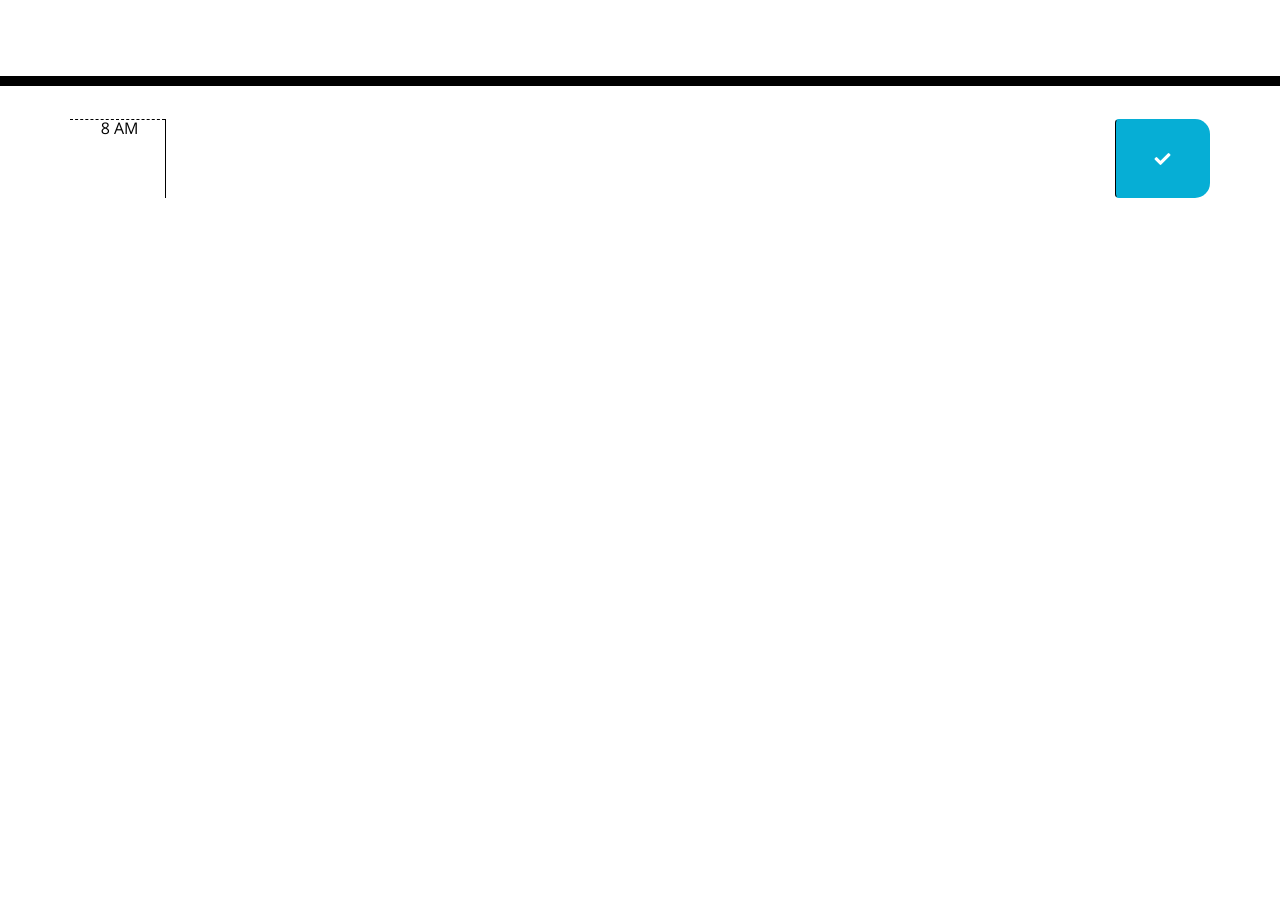
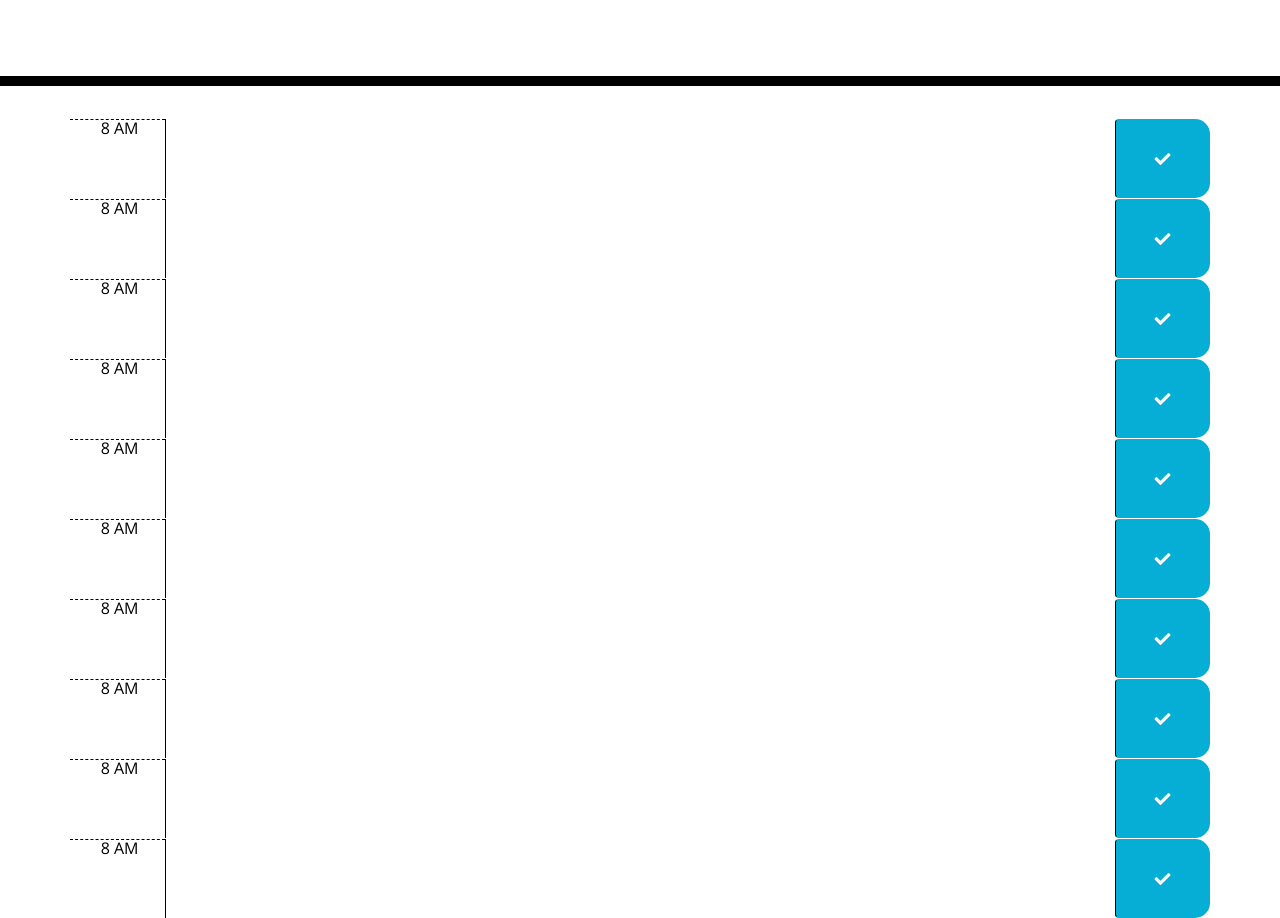
Before and after one commit to GreysonMainor/week-5-JQuery-Schedule, a plain HTML site: page index.html in a window 1280 px wide. Shown: the part 182-1100 px from the top of the page. Before the commit the page ends 800 px from the top, so only its background shows below. Drawn offline with nearby package versions, Linux system fonts and the light colour scheme.

Commit message:
just copied and pasted all of my div blocks to create enough for a standard work day.

```diff
--- a/index.html
+++ b/index.html
@@ -1,23 +1,14 @@
 <!DOCTYPE html>
 <html lang="en">
+
 <head>
   <meta charset="UTF-8" />
   <meta name="viewport" content="width=device-width, initial-scale=1.0" />
   <meta http-equiv="X-UA-Compatible" content="ie=edge" />
-    <link
-      rel="stylesheet"
-      href="https://stackpath.bootstrapcdn.com/bootstrap/4.3.1/css/bootstrap.min.css"
-    />
-    <link
-      rel="stylesheet"
-      href="https://use.fontawesome.com/releases/v5.8.1/css/all.css"
-      integrity="sha384-50oBUHEmvpQ+1lW4y57PTFmhCaXp0ML5d60M1M7uH2+nqUivzIebhndOJK28anvf"
-      crossorigin="anonymous"
-    />
-    <link
-      href="https://fonts.googleapis.com/css?family=Open+Sans&display=swap"
-      rel="stylesheet"
-    />
+  <link rel="stylesheet" href="https://stackpath.bootstrapcdn.com/bootstrap/4.3.1/css/bootstrap.min.css" />
+  <link rel="stylesheet" href="https://use.fontawesome.com/releases/v5.8.1/css/all.css"
+    integrity="sha384-50oBUHEmvpQ+1lW4y57PTFmhCaXp0ML5d60M1M7uH2+nqUivzIebhndOJK28anvf" crossorigin="anonymous" />
+  <link href="https://fonts.googleapis.com/css?family=Open+Sans&display=swap" rel="stylesheet" />
   <link rel="stylesheet" href="./assets/style.css" />
   <title>Work Day Scheduler</title>
 </head>
@@ -30,7 +21,61 @@
   </header>
   <div class="container">
     <!-- Timeblocks go here -->
-      <div class = "row time-block">
+    <div class="row time-block">
+      <div class="col-sm-1 hour"> 8 AM</div>
+      <textarea class="col-sm-10 description"></textarea>
+      <button class="btn saveBtn col-sm-1"><i class="fas fa-check"></i></button>
+    </div>
+
+    <div class="row time-block">
+      <div class="col-sm-1 hour"> 8 AM</div>
+      <textarea class="col-sm-10 description"></textarea>
+      <button class="btn saveBtn col-sm-1"><i class="fas fa-check"></i></button>
+    </div>
+
+    <div class="row time-block">
+      <div class="col-sm-1 hour"> 8 AM</div>
+      <textarea class="col-sm-10 description"></textarea>
+      <button class="btn saveBtn col-sm-1"><i class="fas fa-check"></i></button>
+    </div>
+
+    <div class="row time-block">
+      <div class="col-sm-1 hour"> 8 AM</div>
+      <textarea class="col-sm-10 description"></textarea>
+      <button class="btn saveBtn col-sm-1"><i class="fas fa-check"></i></button>
+    </div>
+
+    <div class="row time-block">
+      <div class="col-sm-1 hour"> 8 AM</div>
+      <textarea class="col-sm-10 description"></textarea>
+      <button class="btn saveBtn col-sm-1"><i class="fas fa-check"></i></button>
+    </div>
+
+    <div class="row time-block">
+      <div class="col-sm-1 hour"> 8 AM</div>
+      <textarea class="col-sm-10 description"></textarea>
+      <button class="btn saveBtn col-sm-1"><i class="fas fa-check"></i></button>
+    </div>
+
+    <div class="row time-block">
+      <div class="col-sm-1 hour"> 8 AM</div>
+      <textarea class="col-sm-10 description"></textarea>
+      <button class="btn saveBtn col-sm-1"><i class="fas fa-check"></i></button>
+    </div>
+
+    <div class="row time-block">
+      <div class="col-sm-1 hour"> 8 AM</div>
+      <textarea class="col-sm-10 description"></textarea>
+      <button class="btn saveBtn col-sm-1"><i class="fas fa-check"></i></button>
+    </div>
+
+    <div class="row time-block">
+      <div class="col-sm-1 hour"> 8 AM</div>
+      <textarea class="col-sm-10 description"></textarea>
+      <button class="btn saveBtn col-sm-1"><i class="fas fa-check"></i></button>
+    </div>
+
+    <div class="row time-block">
       <div class="col-sm-1 hour"> 8 AM</div>
       <textarea class="col-sm-10 description"></textarea>
       <button class="btn saveBtn col-sm-1"><i class="fas fa-check"></i></button>
@@ -41,4 +86,5 @@
   <script src="https://cdnjs.cloudflare.com/ajax/libs/jquery/3.2.1/jquery.min.js"></script>
   <script src="https://cdnjs.cloudflare.com/ajax/libs/moment.js/2.24.0/moment.min.js"></script>
 </body>
+
 </html>
```
Lines whose indentation alone changed are shown as unchanged.
